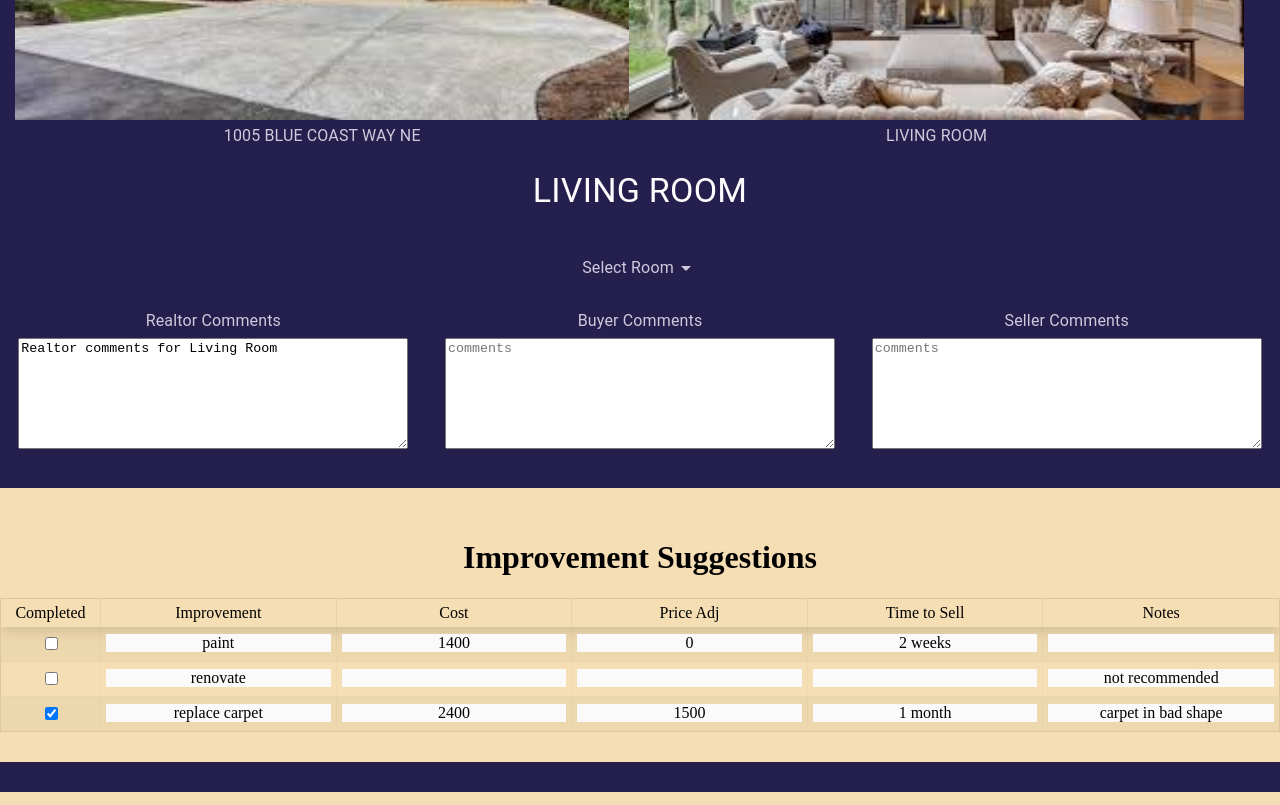
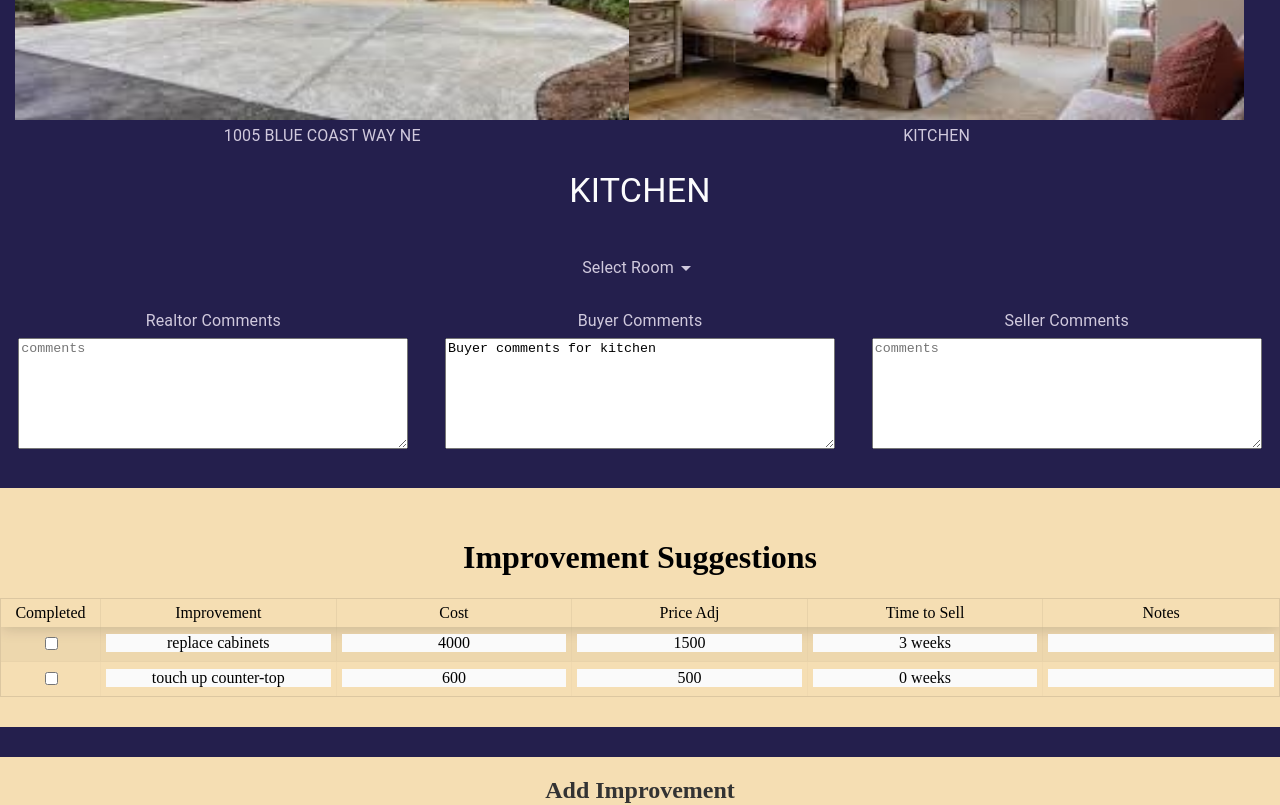
Before and after one commit to TMurvihillPortfolio/realtorsfriendportfolio, a React (Create React App) app: page /#/realtorsfriend/home in a window 1280 px wide. Shown: the part 500-1305 px from the top of the page. Built offline with nearby package versions, Linux system fonts and the light colour scheme.

Commit message:
room context working

```diff
--- a/src/App.js
+++ b/src/App.js
@@ -3,9 +3,13 @@ import { Route, Switch } from 'react-router-dom';
 import ManageHome from './components/ManageHome';
 import About from './components/About';
 import Contact from './components/Contact';
+import { RoomProvider } from './contexts/RoomContext';
+import { ImprovementsProvider } from './contexts/ImprovementsContext';
 
 function App() {
   return (
+    <RoomProvider>
+      <ImprovementsProvider>
         <Route>
             <Switch>
                 <Route exact path='/' render={(routeProps) => <ManageHome {...routeProps} />}/>
@@ -15,6 +19,8 @@ function App() {
                 <Route exact path='/realtorsfriend/contact' render={(routeProps) => <Contact {...routeProps}/>}/>
             </Switch>
         </Route>
+      </ImprovementsProvider>
+    </RoomProvider>
   );
 }
 
--- a/src/components/ManageHome.js
+++ b/src/components/ManageHome.js
@@ -1,4 +1,4 @@
-import React, { useState, useEffect } from 'react';
+import React, { useState, useEffect, useContext } from 'react';
 import { withStyles } from '@material-ui/core/styles';
 import Typography from '@material-ui/core/Typography';
 import styles from '../styles/ManageHomeStyles.js';
@@ -14,28 +14,32 @@ import Improvements from './Improvements';
 import NavBar from './NavBar';
 import Footer from './Footer';
 import AddImprovement from './AddImprovement';
+import { RoomContext } from '../contexts/RoomContext';
+import { ImprovementsContext } from '../contexts/ImprovementsContext';
 import { _INITIAL_COMMENTS, _INITIAL_IMPROVEMENTS } from '../assets/constants';
 
 function ManageHome(props) {
+    const { room, setRoom, roomImage, toggleTableRerender  } = useContext(RoomContext);
+    //const { improvements, setImprovements } = useContext(ImprovementsContext);
     const { classes } = props;
-    const [ room, setRoom ] = useState('living');
-    const [ roomImage, setRoomImage ] = useState(livingImage);
+    //const [ room, setRoom ] = useState('living');
+    //const [ roomImage, setRoomImage ] = useState(livingImage);
     const [ comments, setComments ] = useState(_INITIAL_COMMENTS);
     const [ improvements, setImprovements ] = useState(_INITIAL_IMPROVEMENTS);
-    const [ toggleTableRerender, setToggleTableRerender ] = useState(true);
+    //const [ toggleTableRerender, setToggleTableRerender ] = useState(true);
 
     const fullRoomName = {
         living: 'Living Room',
         kitchen: 'Kitchen',
         master: 'Master Bedroom'
     }
-    function changeRoom(newRoom) {
-        setRoom(newRoom);
-        if (newRoom==='living') setRoomImage(livingImage);
-        if (newRoom==='kitchen') setRoomImage(kitchenImage);
-        if (newRoom==='master') setRoomImage(masterImage);
-        setToggleTableRerender(!toggleTableRerender);
-    }
+    // function changeRoom(newRoom) {
+    //     setRoom(newRoom);
+    //     if (newRoom==='living') setRoomImage(livingImage);
+    //     if (newRoom==='kitchen') setRoomImage(kitchenImage);
+    //     if (newRoom==='master') setRoomImage(masterImage);
+    //     setToggleTableRerender(!toggleTableRerender);
+    // }
     function updateComments(commenter, room, comment) {
         //create new commenter object
         const commenterObj = {...comments[commenter], [room]: comment};
@@ -59,10 +63,10 @@ function ManageHome(props) {
         const copyRoomArray = [...improvements[room]];
         copyRoomArray.push(improvementObj);
         setImprovements({...improvements, [room]: copyRoomArray});
-        setToggleTableRerender(!toggleTableRerender);
+        //setToggleTableRerender(!toggleTableRerender);
     }
     //used for debugging state
-    //useEffect(() => console.log(improvements));
+    useEffect(() => console.log(room, toggleTableRerender));
     return (
             <div className={classes.root}>
                 <NavBar />
@@ -81,7 +85,7 @@ function ManageHome(props) {
                     </figure>
                 </div>
                 <Typography variant='h4' className={classes.pageHeading}>{fullRoomName[room].toUpperCase()}</Typography>
-            <SelectRoom className={classes.select} changeRoom={changeRoom}/>
+                <SelectRoom className={classes.select} onChange={setRoom}/>
                 <RoomComments
                     room={room}
                     realtorComments={comments.realtorComments[room]}
@@ -97,6 +101,8 @@ function ManageHome(props) {
                 <AddImprovement room={room} addimprovement={addImprovement}/>
                 <Footer />
             </div>
+
+
     );
 }
 export default withStyles(styles)(ManageHome);
--- a/src/components/SelectRoom.js
+++ b/src/components/SelectRoom.js
@@ -1,11 +1,13 @@
-import React from 'react';
+import React, { useContext } from 'react';
 import { withStyles } from '@material-ui/core';
 import MenuItem from '@material-ui/core/MenuItem';
 import Select from '@material-ui/core/Select';
 import styles from '../styles/SelectRoomStyles';
+import { RoomContext } from '../contexts/RoomContext';
 
 function SelectRoom({ changeRoom, classes }) {
     //const { classes } = props;
+    const { setRoom } = useContext(RoomContext);
     const [values, setValues] = React.useState({
         room: 'default',
         name: 'hai',
@@ -16,7 +18,7 @@ function SelectRoom({ changeRoom, classes }) {
     return (
           <Select
             value={values.room}
-            onChange={handleChange}
+            onChange={setRoom}
             inputProps={{
               room: 'default',
               id: 'age-simple',
--- /dev/null
+++ b/src/contexts/ImprovementsContext.js
@@ -0,0 +1,18 @@
+import React, { useContext, Component, createContext } from 'react';
+import { _INITIAL_IMPROVEMENTS } from '../assets/constants';
+
+export const ImprovementsContext = createContext();
+
+export class ImprovementsProvider extends Component {
+    constructor(props) {
+        super(props);
+        this.state = { improvements: _INITIAL_IMPROVEMENTS }
+    }
+    render() {
+        return(
+            <ImprovementsContext.Provider value={{...this.state}}>
+               {this.props.children}
+            </ImprovementsContext.Provider>
+        );
+    }
+}
--- /dev/null
+++ b/src/contexts/RoomContext.js
@@ -0,0 +1,44 @@
+import React, { Component, createContext } from 'react';
+//#region home images
+import livingImage from '../img/livingroom.jpg';
+import kitchenImage from '../img/kitchen.jpg';
+import masterImage from '../img/masterbedroom.jpg';
+//#endregion
+
+export const RoomContext = createContext();
+
+export class RoomProvider extends Component {
+    constructor(props) {
+        super(props);
+        this.setRoom=this.setRoom.bind(this);
+        this.state= {
+            room: 'kitchen',
+            roomImage: masterImage,
+            toggleTableRerender: true
+        }
+    }
+    setRoom(e) {
+        if (e.target.value==='living') this.setState({
+            room: e.target.value,
+             roomImage : livingImage,
+            toggleTableRerender : !(this.state.toggleTableRerender)
+        });
+        if (e.target.value==='kitchen') this.setState({
+            room: e.target.value,
+            roomImage : kitchenImage,
+            toggleTableRerender : !(this.state.toggleTableRerender)
+        });
+        if (e.target.value==='master') this.setState({
+            room: e.target.value,
+            roomImage : masterImage,
+            toggleTableRerender : !(this.state.toggleTableRerender)
+        });
+    }
+    render() {
+        return(
+            <RoomContext.Provider value={{...this.state, setRoom: this.setRoom }}>
+                {this.props.children}
+            </RoomContext.Provider>
+        );
+    }
+}
```
Lines whose indentation alone changed are shown as unchanged.
